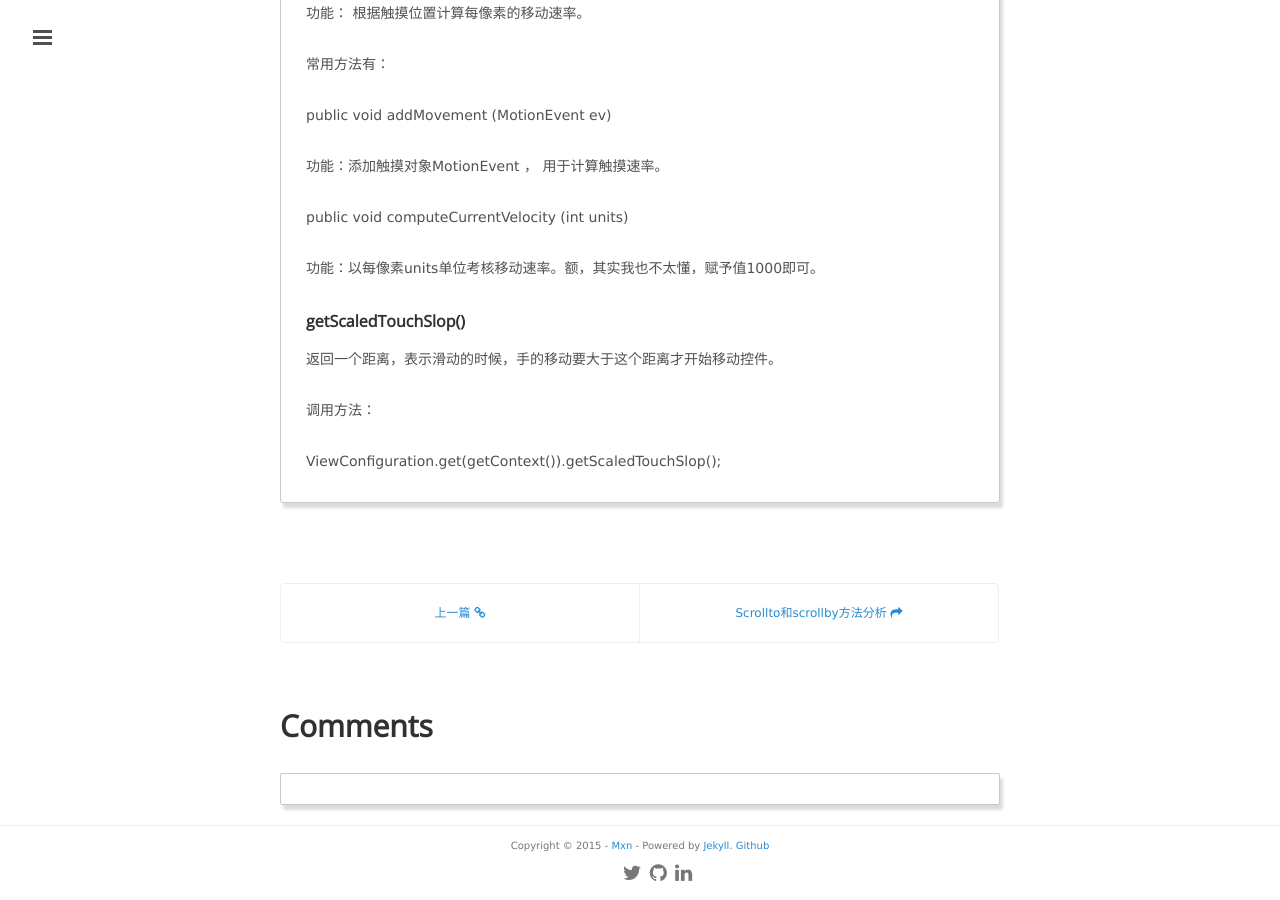
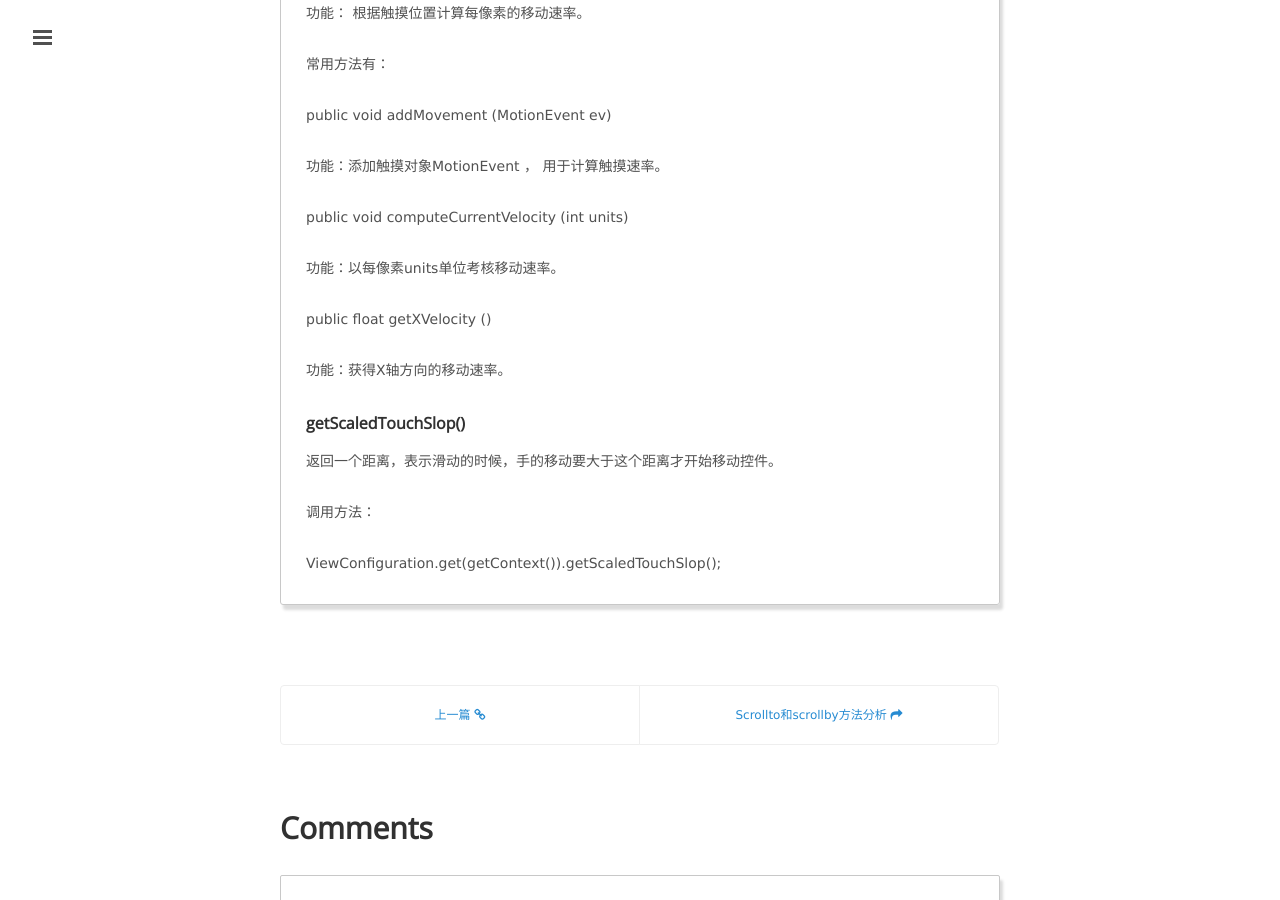
Before and after one commit to mxn21/mxn21.github.io, a Jekyll site: the page built from _posts/2015-7-24-scroller类详解.md, in a window 1280 px wide and 900 px high, scrolled down 3331 px. Built offline with Jekyll 4.4.1, drawn with Linux system fonts in a browser that asks for light colours; Markdown is read by kramdown in place of the engine named in the settings; comment, search, counter and statistics services are not loaded.

Commit message:
23232
2342342

```diff
--- a/_posts/2015-7-24-scroller类详解.md
+++ b/_posts/2015-7-24-scroller类详解.md
@@ -166,7 +166,11 @@
 
 public void computeCurrentVelocity (int units)
 
-功能：以每像素units单位考核移动速率。额，其实我也不太懂，赋予值1000即可。
+功能：以每像素units单位考核移动速率。
+
+public float getXVelocity ()
+
+功能：获得X轴方向的移动速率。
 
 
 ### getScaledTouchSlop()
```
